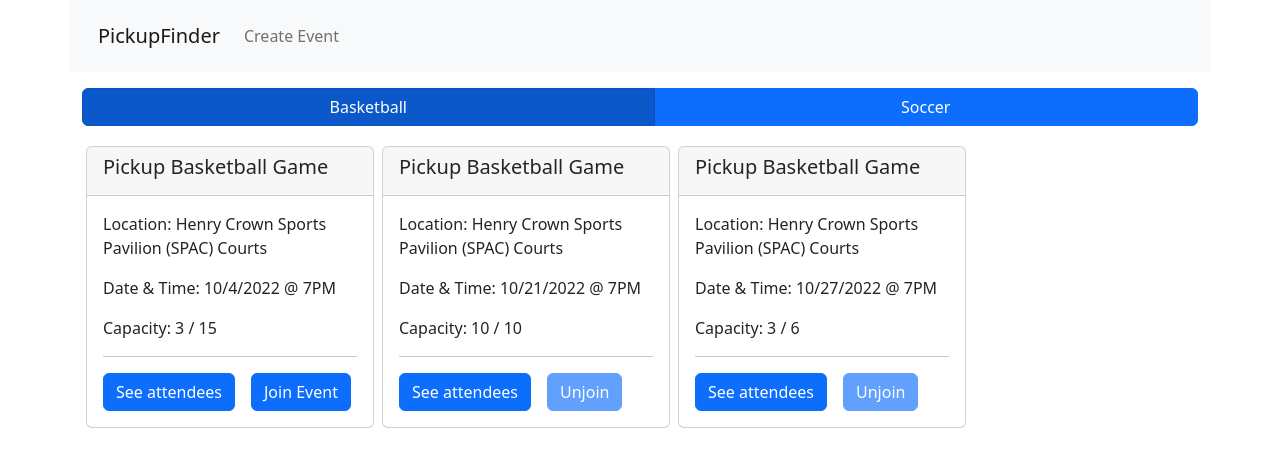
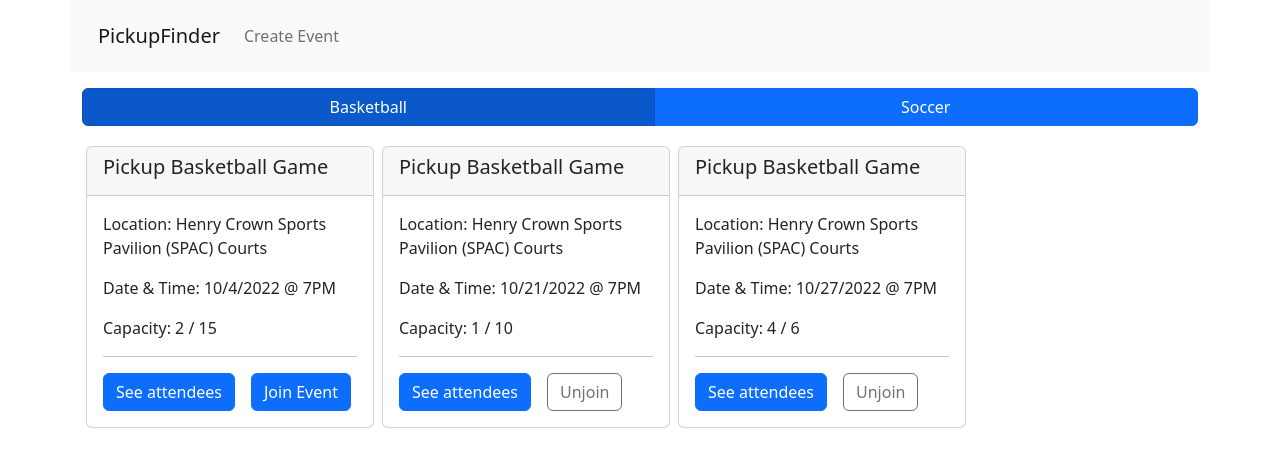
Before and after one commit to 397-f22/PickupFinder, a React (Create React App) app: page / in a window 1280 px wide. Shown: the top 466 px of the page. Built offline with nearby package versions, Linux system fonts and the light colour scheme.

Commit message:
stylistic fixes for join event

```diff
--- a/src/components/eventCard/eventCard.js
+++ b/src/components/eventCard/eventCard.js
@@ -8,6 +8,9 @@ const EventCard = ({ event, users, eventId, toggleEvent }) => {
     const [isEventDetailsModalVisible, setIsEventDetailsModalVisible] = useState(false);
     const openEventDetailsModal = () => { setIsEventDetailsModalVisible(true) };
     const closeEventDetailsModal = () => { setIsEventDetailsModalVisible(false) };
+    const isEventAtCapacity = event.size === event.cap;
+    const isCurrentUserInEvent = event.attendees.includes(currentUser.id);
+    const isCurrentUserOrganizer = event.organizer === currentUser.id;
     return (
         <div>
             <EventDetailsModal event={event} users={users} isVisible={isEventDetailsModalVisible} closeEventDetailsModal={closeEventDetailsModal} />
@@ -27,11 +30,11 @@ const EventCard = ({ event, users, eventId, toggleEvent }) => {
                     <Button variant="primary" onClick={() => {
                         openEventDetailsModal();
                     }}>See attendees</Button>
-                    <Button variant="primary ms-3"
-                            disabled={(event.size === event.cap) || (event.organizer === currentUser.id)}
-                            onClick={() => {
-                                toggleEvent(event, eventId);
-                            }}>{event.attendees.includes(currentUser.id) ? "Unjoin" : "Join Event" }</Button>
+                    <Button variant={`${isCurrentUserInEvent ? (isCurrentUserOrganizer ? "muted" : "danger") : "primary"} ms-3`}
+                        disabled={isEventAtCapacity || isCurrentUserOrganizer}
+                        onClick={() => {
+                            toggleEvent(event, eventId);
+                        }}>{isCurrentUserInEvent ? "Unjoin" : "Join Event"}</Button>
                 </Card.Body>
             </Card >
         </div>
--- a/src/components/home-page/Home.js
+++ b/src/components/home-page/Home.js
@@ -19,9 +19,13 @@ const Home = () => {
     setEvents({ ...events, [Object.entries(events).length + 1]: { ...event, attendees: [currentUser.id], organizer: currentUser.id, size: 1 } });
   };
   const toggleEvent = (event, eventId) => {
-    event.attendees.includes(currentUser.id)
-    ? event.attendees = event.attendees.filter((e) => (e !== currentUser.id))
-    : event.attendees.push(currentUser.id);
+    if (event.attendees.includes(currentUser.id)) {
+      event.size -= 1;
+      event.attendees = event.attendees.filter((e) => (e !== currentUser.id))
+    } else {
+      event.size += 1;
+      event.attendees.push(currentUser.id);
+    }
     setEvents({ ...events, [eventId]: event });
   };
   const openEventForm = () => { setIsEventFormVisible(true) };
--- a/src/mockData.js
+++ b/src/mockData.js
@@ -35,7 +35,7 @@ export const pickupData = {
             organizer: "3",
             title: "Pickup Basketball Game",
             description: "Casual pickup basketball game - full court 5v5s",
-            size: 3,
+            size: 2,
             cap: 15
         },
         "2": {
@@ -46,7 +46,7 @@ export const pickupData = {
             organizer: "1",
             title: "Pickup Basketball Game",
             description: "Competitive pickup basketball game - full court 5v5s",
-            size: 10,
+            size: 1,
             cap: 10
         },
         "3": {
@@ -57,7 +57,7 @@ export const pickupData = {
             organizer: "1",
             title: "Pickup Basketball Game",
             description: "Fast-paced pickup basketball game - half court 3v3s",
-            size: 3,
+            size: 4,
             cap: 6
         },
         "4": {
```
